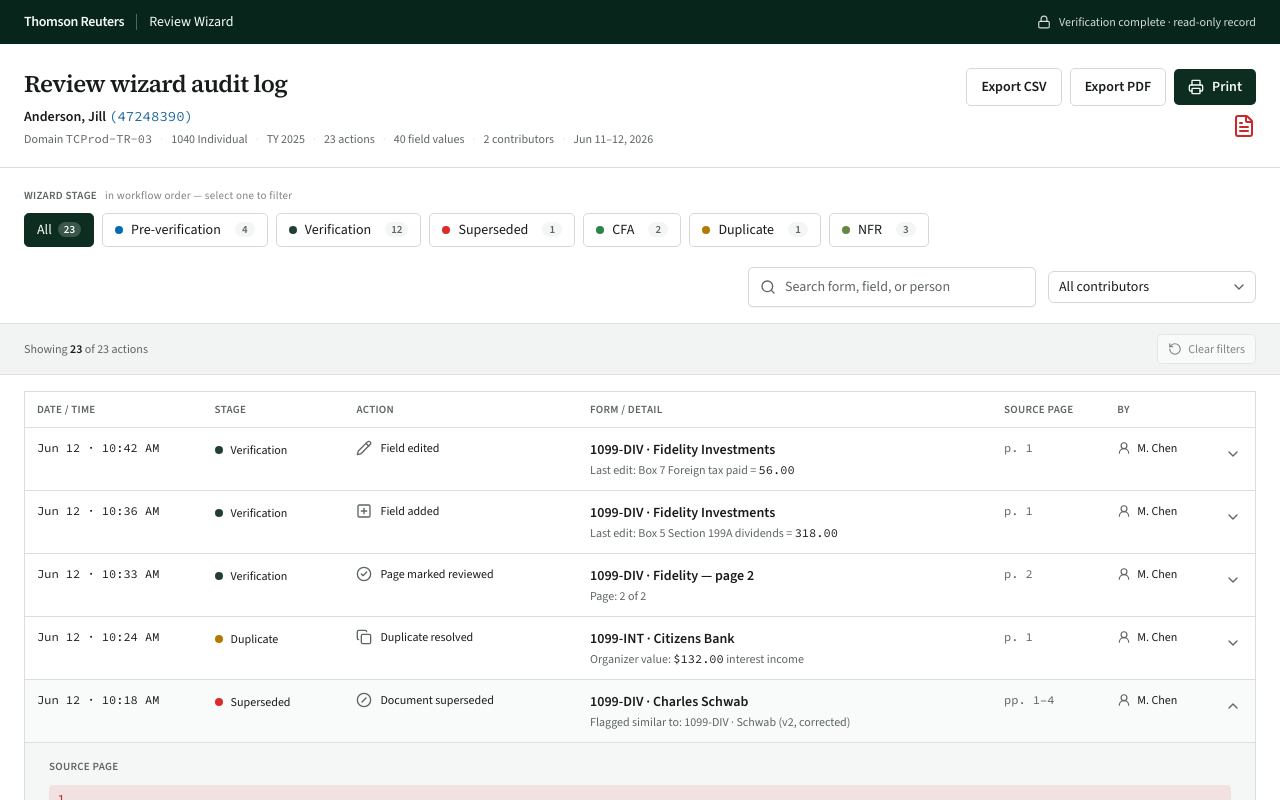
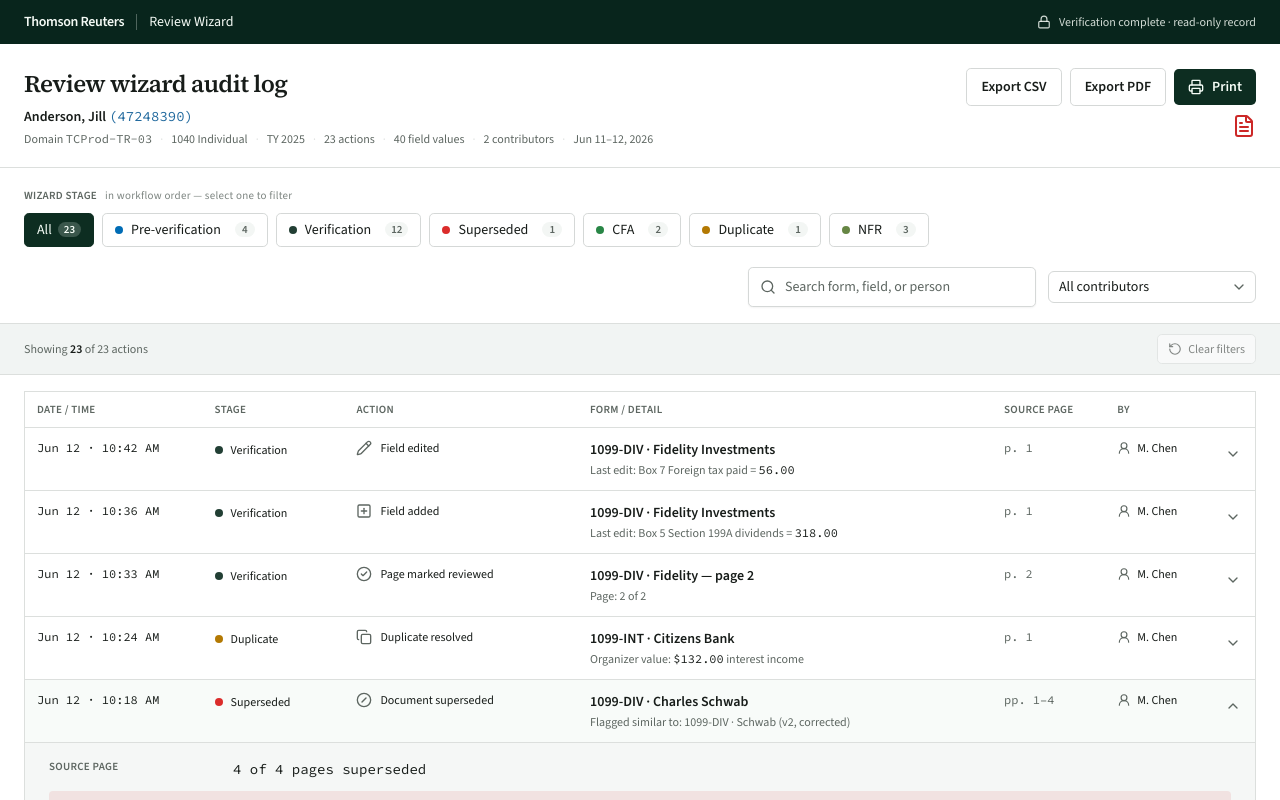
Before and after one commit to AtishAngreTR/reviewwizardauditlog, a Next.js app: page / in a window 1280 px wide. Both pictures are taken after a click on the button 1233 px from the left and 706 px from the top of the page. Shown: the top 800 px of the page. Built offline with nearby package versions, Linux system fonts and the light colour scheme.

Commit message:
feat: enhance superseded page display with count and improved layout

```diff
--- a/components/audit-table.tsx
+++ b/components/audit-table.tsx
@@ -90,11 +90,19 @@ function SupersededPages({
 }: {
   detail: NonNullable<AuditAction["supersededDetail"]>
 }) {
+  const supersededCount = detail.pages.filter((p) => p.isSuperseded).length
+  const totalCount = detail.pages.length
   return (
+    <div className="space-y-3">
+      <div className="grid grid-cols-1 gap-x-6 sm:grid-cols-[10rem_1fr]">
+        <dt className="text-[11px] font-semibold uppercase tracking-wide text-muted-foreground">
+          Source page
+        </dt>
+        <dd className="text-sm font-mono text-foreground">
+          {supersededCount} of {totalCount} pages superseded
+        </dd>
+      </div>
       <div className="flex flex-col gap-0.5">
-      <div className="text-[11px] font-semibold uppercase tracking-wide text-muted-foreground mb-2">
-        Source page
-      </div>
         {detail.pages.map((p) => (
           <div
             key={p.pageNumber}
@@ -107,6 +115,7 @@ function SupersededPages({
             {p.pageNumber}
           </div>
         ))}
+      </div>
     </div>
   )
 }
```
Also changed, not shown: superseded-final.png (added). Lines whose indentation alone changed are shown as unchanged.
